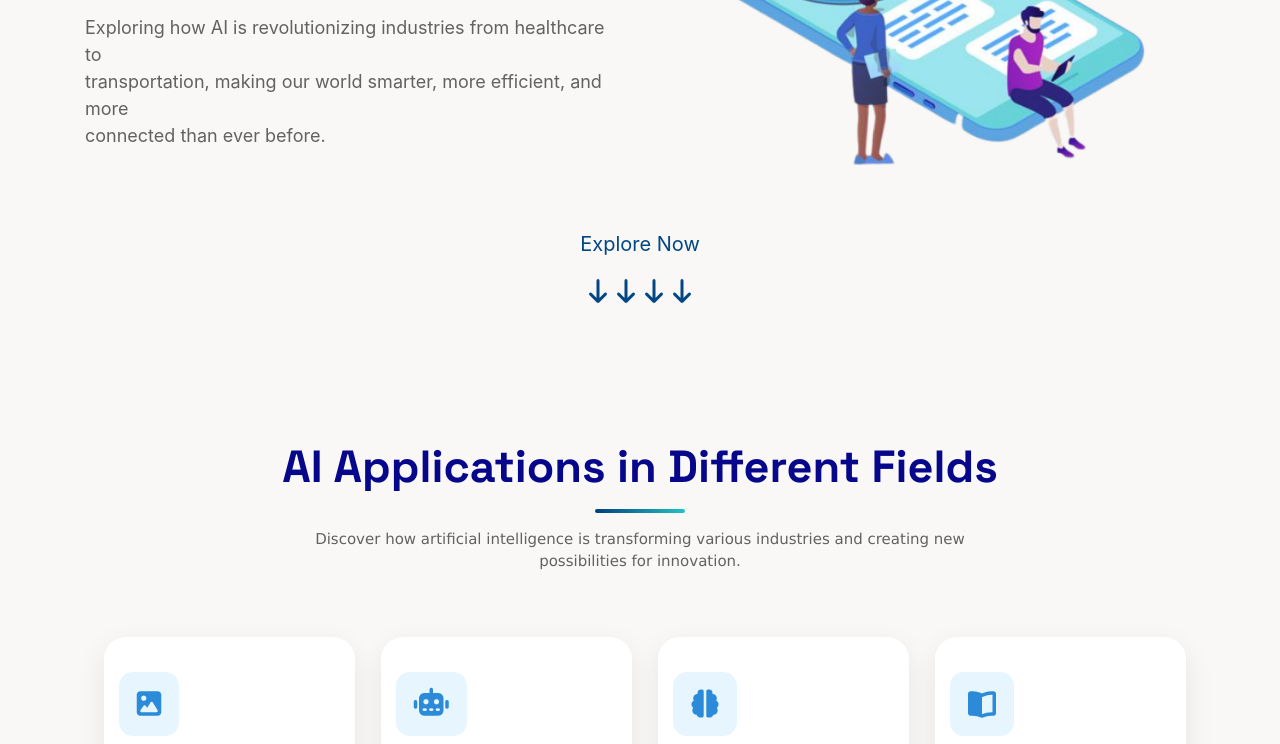
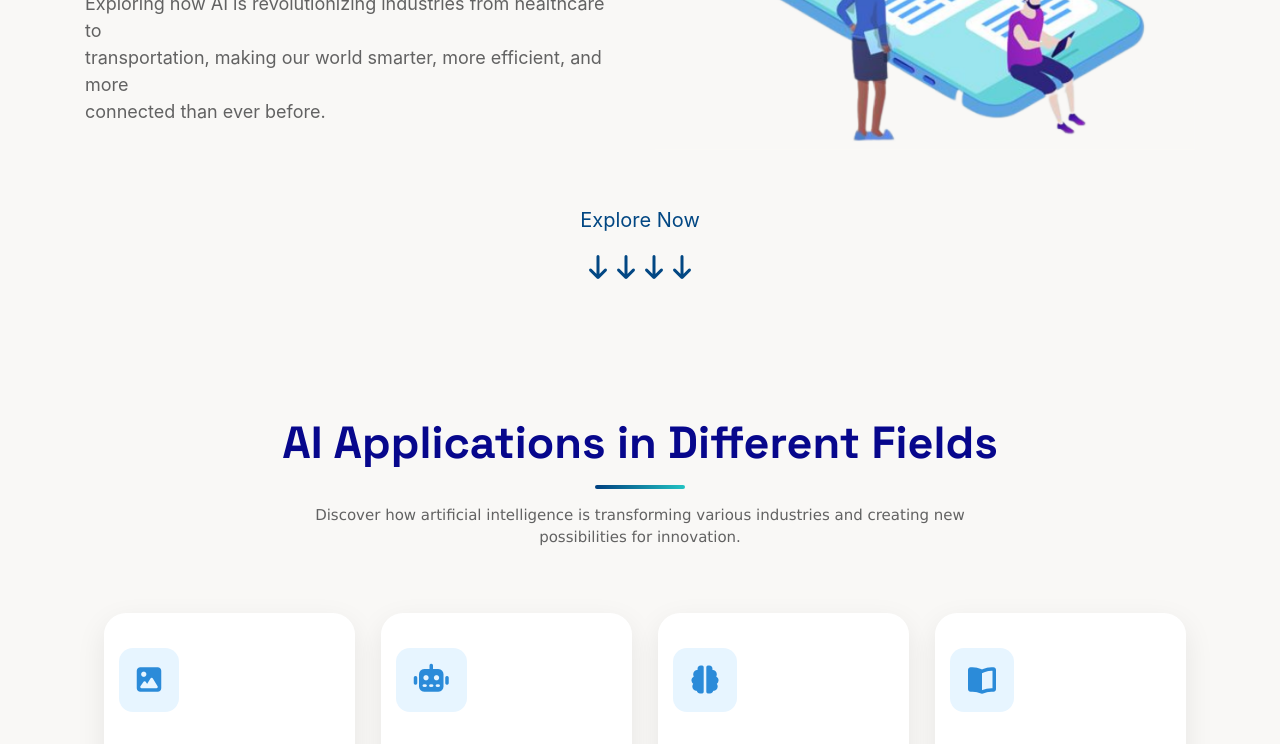
Before and after one commit to malkamr/Project-Is, a plain HTML site: page Index.html in a window 1280 px wide. Shown: the part 479-1223 px from the top of the page. Drawn offline with nearby package versions, Linux system fonts and the light colour scheme.

Commit message:
Resolve stylesheet conflict and update links

```diff
--- a/Index.html
+++ b/Index.html
@@ -14,13 +14,9 @@
          stylesheets
          ======================================================================== -->
     <!-- custom styles -->
-<<<<<<< HEAD:Index.html
-    <link rel="stylesheet" href="css/style.css">
-    <link rel="stylesheet" href="css/all.css">
-=======
-    <link rel="stylesheet" href="CSS/style1.css">
+
+    <link rel="stylesheet" href="CSS/style.css">
     <link rel="stylesheet" href="CSS/all.css">
->>>>>>> e07dc17de8013cf59fb8e0e99c23c1ef558fc0f4:index.html
 
     <!-- bootstrap css -->
     <link rel="stylesheet" href="https://cdn.jsdelivr.net/npm/bootstrap@4.6.2/dist/css/bootstrap.min.css">
```
